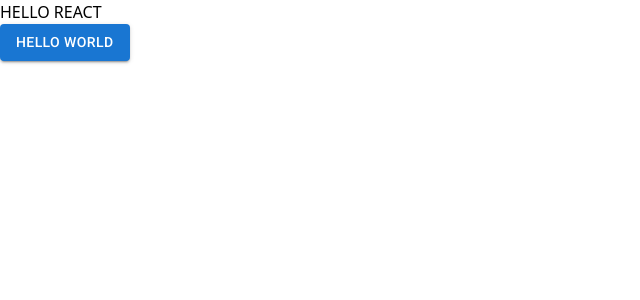
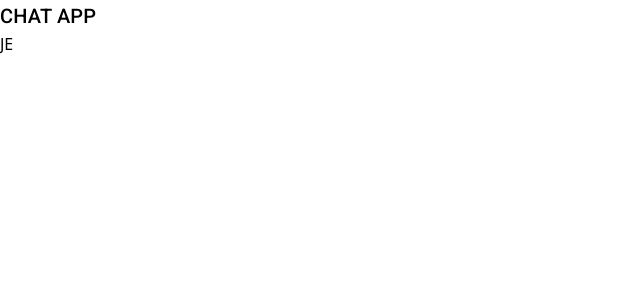
Before and after one commit to swarup260/chatapp, a React (Vite) app in the folder WEB/: page / in a window 1280 px wide. Shown: the top 300 px of the page, without its empty margins (0-640 px from the left). Built offline with nearby package versions, Linux system fonts and the light colour scheme.

Commit message:
[WEB] inital header code added

```diff
--- a/WEB/src/App.jsx
+++ b/WEB/src/App.jsx
@@ -1,10 +1,9 @@
-import Button from '@mui/material/Button'
+import SideNavbar from "./components/Header/SideNavbar";
 
 export default function App() {
     return (
         <>
-            <h1 className="text-3xl font-bold underline">HELLO REACT</h1>
-            <Button variant="contained">Hello World</Button>
+            <SideNavbar />
         </>
     );
 };
--- /dev/null
+++ b/WEB/src/components/Header/Header.jsx
@@ -0,0 +1,9 @@
+import Typography from '@mui/material/Typography'
+
+export default function Header() {
+  return (
+    <Typography variant="h6" noWrap component="div">
+      CHAT APP
+    </Typography>
+  );
+}
--- /dev/null
+++ b/WEB/src/components/Header/Menu.jsx
@@ -0,0 +1,6 @@
+import MenuItem from "./MenuItem"
+export default function Menu () {
+    return(
+        <h1>JE</h1>
+    )
+}
--- /dev/null
+++ b/WEB/src/components/Header/MenuItem.jsx
@@ -0,0 +1,3 @@
+export default function MenuItem () {
+    return(<h1>JE</h1>)
+}
--- /dev/null
+++ b/WEB/src/components/Header/SideNavbar.jsx
@@ -0,0 +1,11 @@
+import Menu from "./Menu"
+import Header from "./Header"
+
+export default function SideNavbar () {
+    return(
+        <>
+        <Header />
+        <Menu />
+        </>
+    )
+}
```
Also changed, not shown: WEB/src/pages/Home.jsx (added), WEB/src/pages/Login.jsx (added), WEB/src/pages/Signup.jsx (added).
